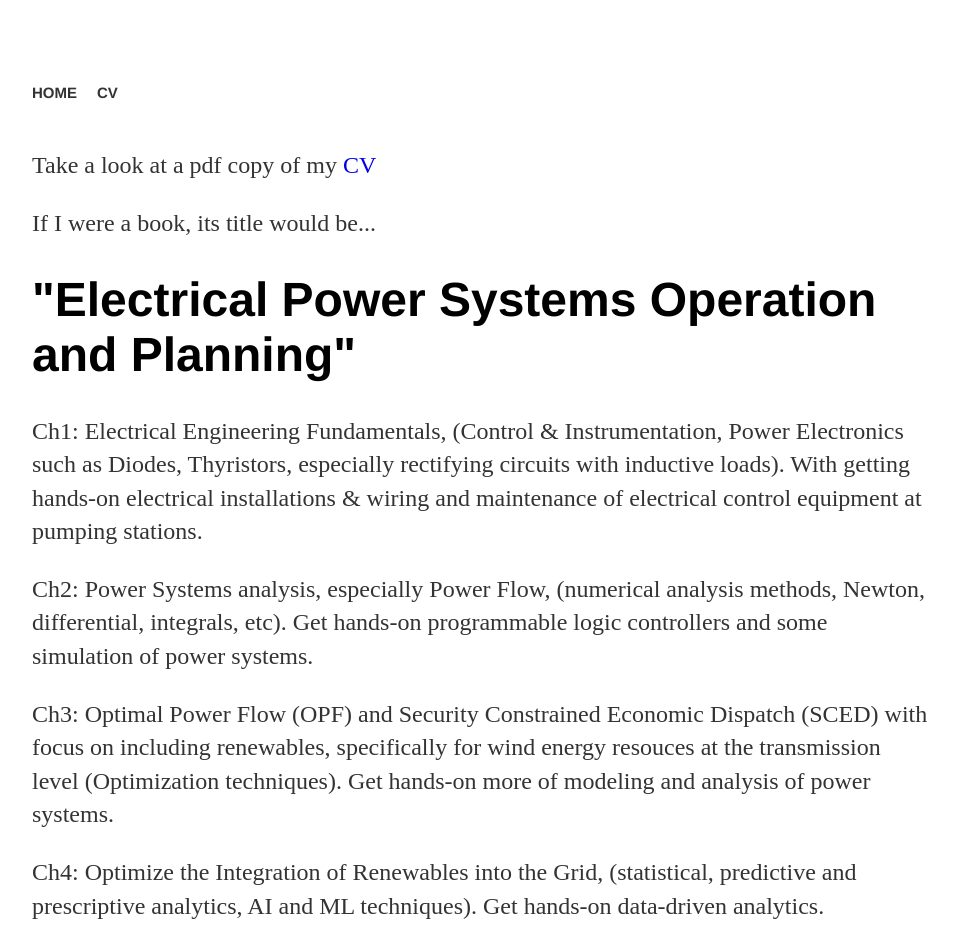
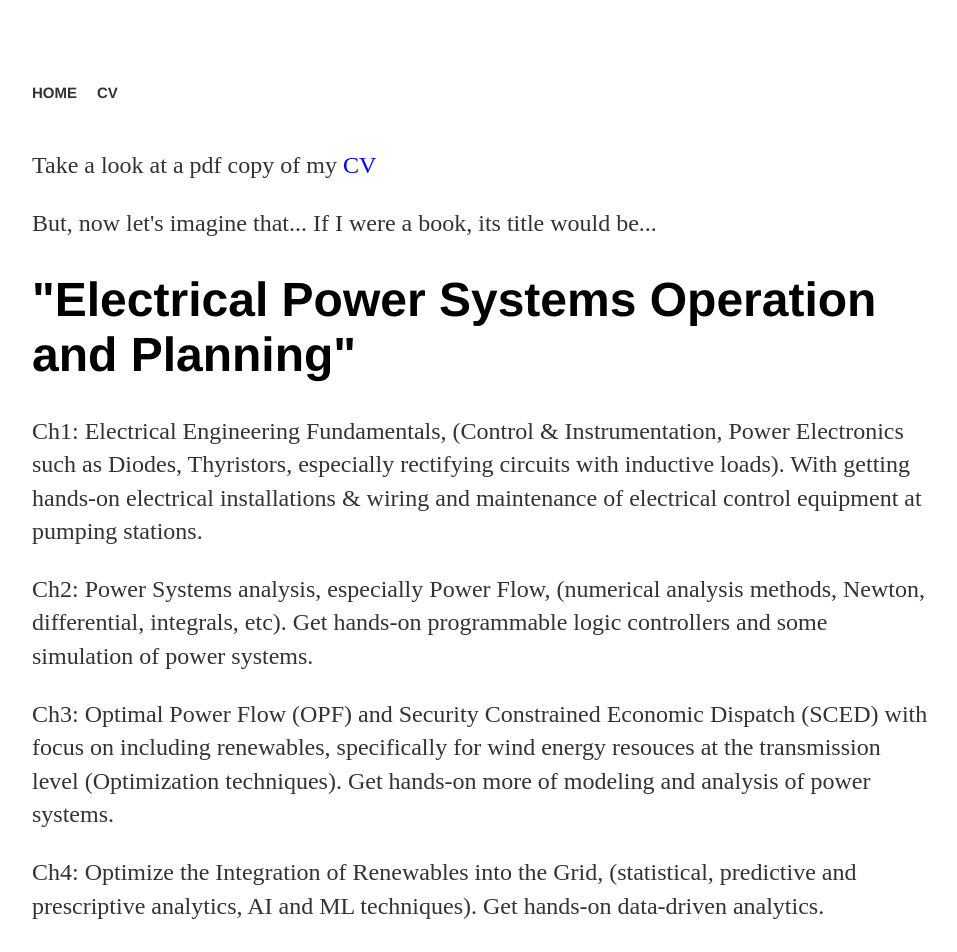
Before and after one commit to MohamedAbuella/MohamedAbuella.github.io, a Jekyll site: the page built from cv/index.html, in a window 1280 px wide. Shown: the top 952 px of the page, without its empty margins (160-1117 px from the left). Built offline with Jekyll 4.4.1, drawn with Linux system fonts in a browser that asks for light colours; nearby versions of some CDN libraries; a script that is not in the unit is left out; comment, search, counter and statistics services are not loaded; some of the changed text lies outside the part shown.

Commit message:
Update index.html

```diff
--- a/cv/index.html
+++ b/cv/index.html
@@ -7,7 +7,7 @@ title: CV
 
 <p>Take a look at a pdf copy of my <a href="https://github.com/MohamedAbuella/MohamedAbuella.github.io/blob/master/cv/Mohamed%20Abuella%20Resume.pdf">CV</a> </p>
 
-<p>  If I were a book, its title would be... </p> <h1>"Electrical Power Systems Operation and Planning"</h1>
+<p> But, now let's imagine that... If I were a book, its title would be... </p> <h1>"Electrical Power Systems Operation and Planning"</h1>
 <p>Ch1: Electrical Engineering Fundamentals, (Control & Instrumentation, Power Electronics such as Diodes, Thyristors, especially rectifying circuits with inductive loads). With getting hands-on electrical installations & wiring and maintenance of electrical control equipment at pumping stations.</p>
 <p>Ch2: Power Systems analysis, especially Power Flow, (numerical analysis methods, Newton, differential, integrals, etc). Get hands-on programmable logic controllers and some simulation of power systems.</p>
 <p>Ch3: Optimal Power Flow (OPF) and Security Constrained Economic Dispatch (SCED) with focus on including renewables, specifically for wind energy resouces at the transmission level (Optimization techniques). Get hands-on more of modeling and analysis of power systems.</p>
@@ -15,5 +15,4 @@ title: CV
 
 <p>For more info, please visit my profiles <a href="https://www.linkedin.com/in/mohamed-abuella/" target="_blank">LinkedIn</a> and <a href="https://www.researchgate.net/profile/Mohamed_Abuella" target="_blank"> ResearchGate</a> pages</p>
 
-<p>For more info, please visit my profiles <a href="https://www.linkedin.com/in/mohamed-abuella/" target="_blank">LinkedIn</a> and <a href="https://www.researchgate.net/profile/Mohamed_Abuella" target="_blank"> ResearchGate</a> pages</p>
 </div><!-- /.blurb -->
```
